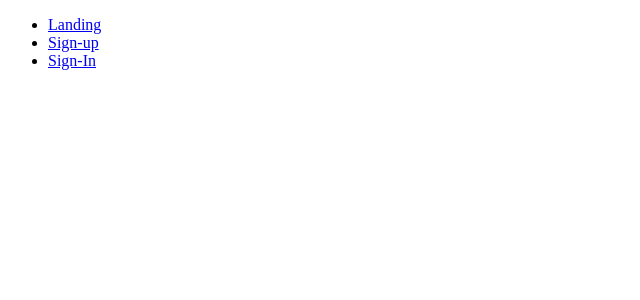
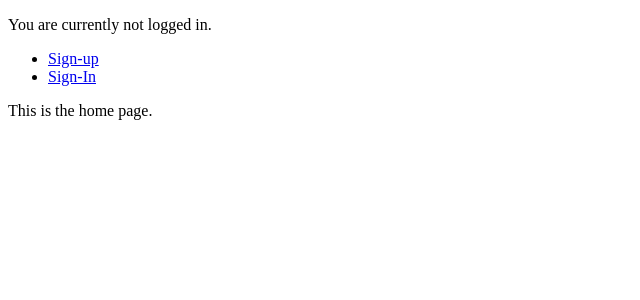
Before and after one commit to meghnaa11/Harmonize, a React (Create React App) app in the folder client/: page / in a window 1280 px wide. Shown: the top 300 px of the page, without its empty margins (0-640 px from the left). Built offline with nearby package versions, Linux system fonts and the light colour scheme; no server answers.

Commit message:
Simplified code. Now contains ONLY auth features.

```diff
--- a/client/src/components/App.jsx
+++ b/client/src/components/App.jsx
@@ -4,6 +4,7 @@ import { Route, Routes } from "react-router-dom";
 import Navigation from "./Navigation";
 import SignIn from "./SignIn";
 import SignUp from "./SignUp";
+import Home from "./Home";
 import { AuthProvider } from "../context/AuthContext";
 import PrivateRoute from "./PrivateRoute";
 
@@ -15,6 +16,7 @@ function App() {
           <Navigation />
         </header>
         <Routes>
+          <Route path="/" element={<Home />} />
           <Route path="/signin" element={<SignIn />} />
           <Route path="/signup" element={<SignUp />} />
         </Routes>
--- /dev/null
+++ b/client/src/components/Home.jsx
@@ -0,0 +1,13 @@
+import React from "react";
+import "../App.css";
+import { Route, Routes } from "react-router-dom";
+
+function App() {
+  return (
+    <>
+      <p>This is the home page.</p>
+    </>
+  );
+}
+
+export default App;
--- a/client/src/components/Navigation.jsx
+++ b/client/src/components/Navigation.jsx
@@ -10,19 +10,11 @@ const Navigation = () => {
 };
 
 const NavigationAuth = () => {
+  const { currentUser } = useContext(AuthContext);
   return (
     <nav className="navigation">
-      <ul>
-        <li>
-          <NavLink to="/">Landing</NavLink>
-        </li>
-        <li>
-          <NavLink to="/home">Home</NavLink>
-        </li>
-        <li>
-          <SignOutButton></SignOutButton>
-        </li>
-      </ul>
+      <p>You are currently logged in as: {currentUser.displayName}</p>
+      <SignOutButton></SignOutButton>
     </nav>
   );
 };
@@ -30,14 +22,11 @@ const NavigationAuth = () => {
 const NavigationNonAuth = () => {
   return (
     <nav className="navigation">
+      <p>You are currently not logged in.</p>
       <ul>
-        <li>
-          <NavLink to="/">Landing</NavLink>
-        </li>
         <li>
           <NavLink to="/signup">Sign-up</NavLink>
         </li>
-
         <li>
           <NavLink to="/signin">Sign-In</NavLink>
         </li>
--- a/client/src/components/SignIn.jsx
+++ b/client/src/components/SignIn.jsx
@@ -32,7 +32,7 @@ function SignIn() {
     }
   };
   if (currentUser) {
-    return <Navigate to="/home" />;
+    return <Navigate to="/" />;
   }
   return (
     <div>
```
